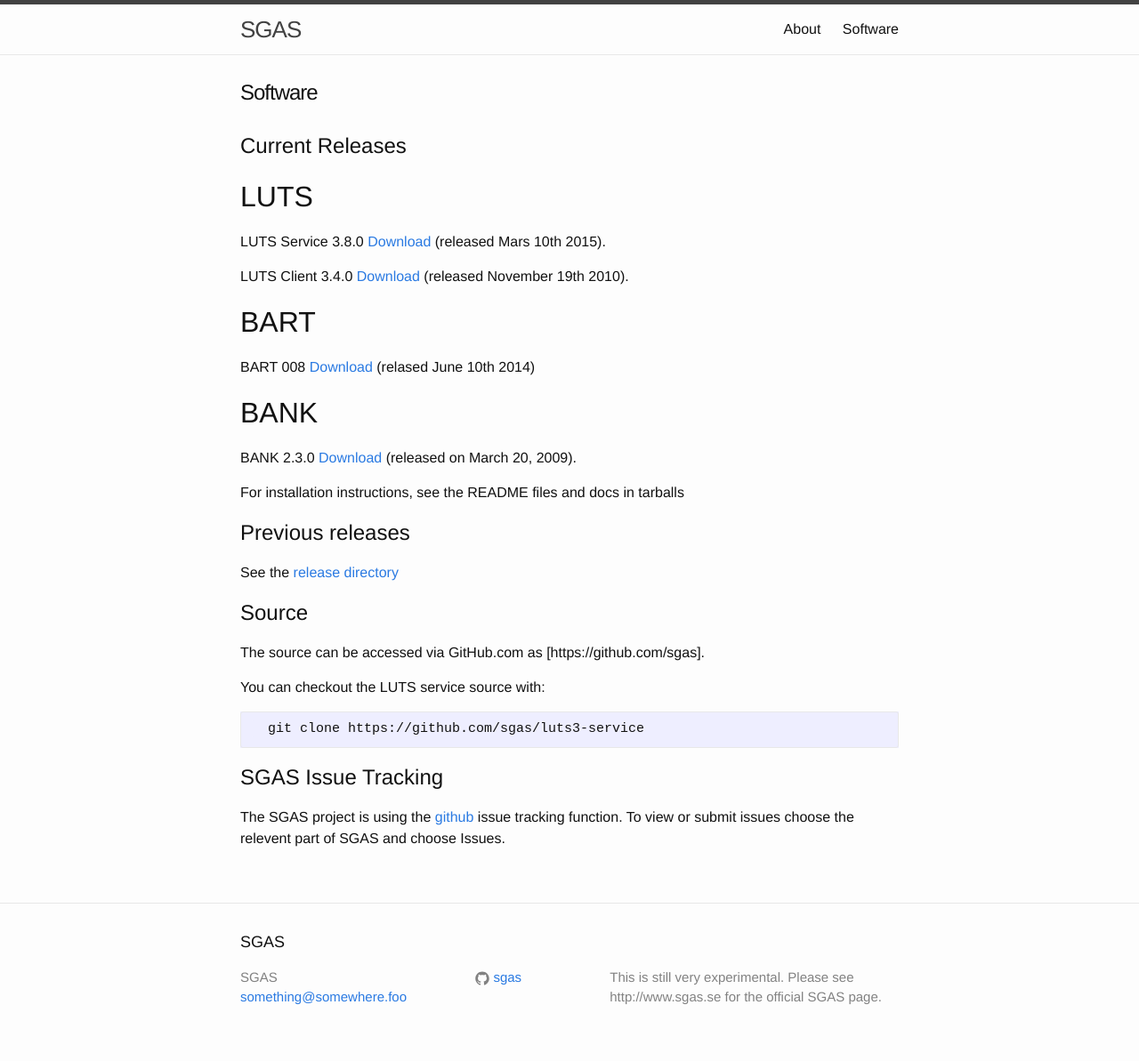
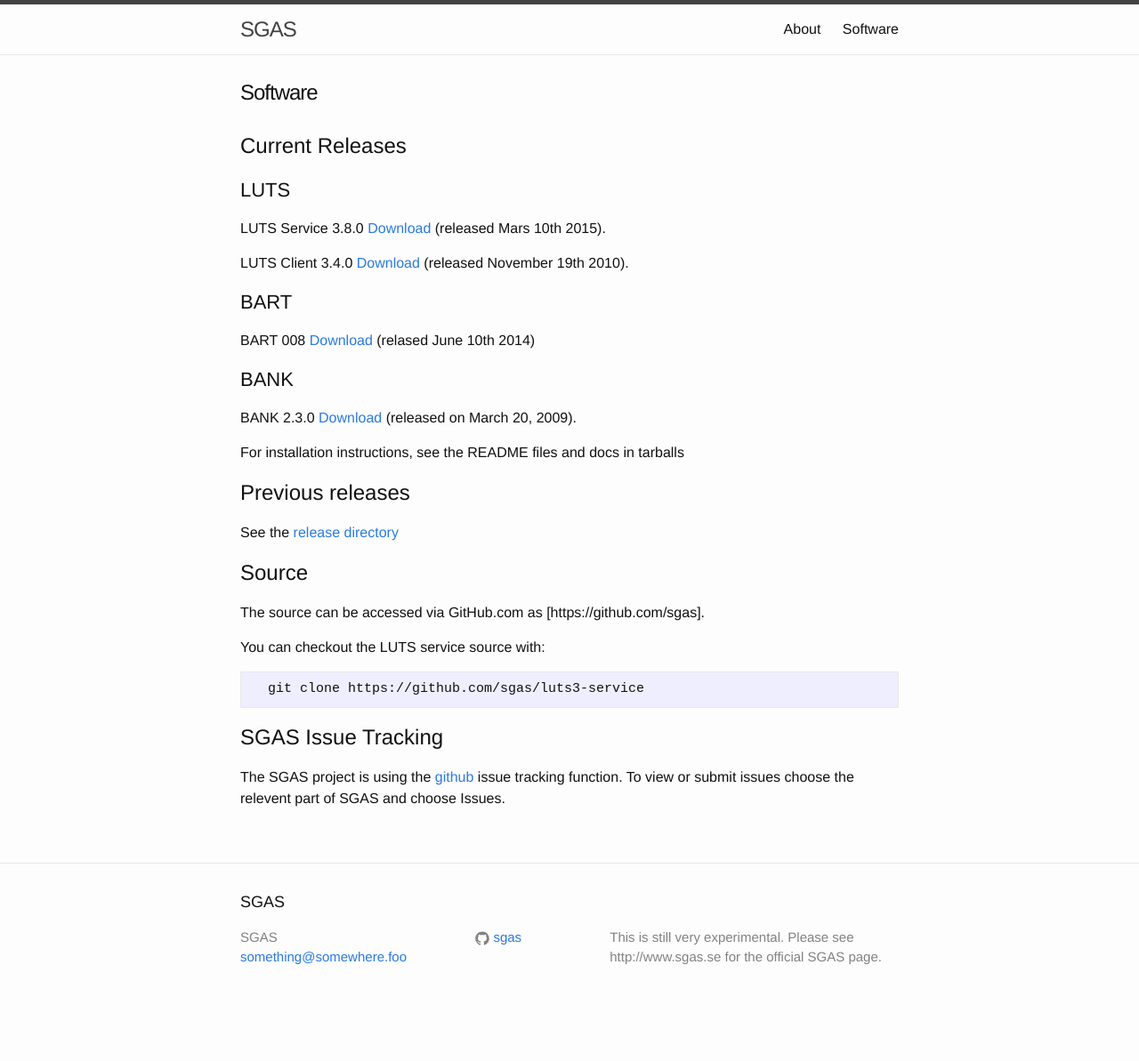
Before and after one commit to edelmann/pt, a Jekyll site: the page built from software.md, in a window 1280 px wide. Shown: the whole page at 89% size. Built offline with Jekyll 4.4.1, drawn with Linux system fonts in a browser that asks for light colours; after the commit the page ends 1148 px from its top, so only the background shows below that.

Commit message:
Adjusted heading font sizes.

```diff
--- a/_sass/minima/_layout.scss
+++ b/_sass/minima/_layout.scss
@@ -11,7 +11,7 @@
 }
 
 .site-title {
-    font-size: 26px;
+    font-size: 24px;
     font-weight: 300;
     line-height: 56px;
     letter-spacing: -1px;
@@ -213,26 +213,26 @@
     margin-bottom: $spacing-unit;
 
     h2 {
-        font-size: 32px;
+        font-size: 22px;
 
         @include media-query($on-laptop) {
-            font-size: 28px;
+            font-size: 20px;
         }
     }
 
     h3 {
-        font-size: 26px;
-
-        @include media-query($on-laptop) {
-            font-size: 22px;
-        }
-    }
-
-    h4 {
         font-size: 20px;
 
         @include media-query($on-laptop) {
             font-size: 18px;
         }
     }
+
+    h4 {
+        font-size: 18px;
+
+        @include media-query($on-laptop) {
+            font-size: 16px;
+        }
+    }
 }
```
